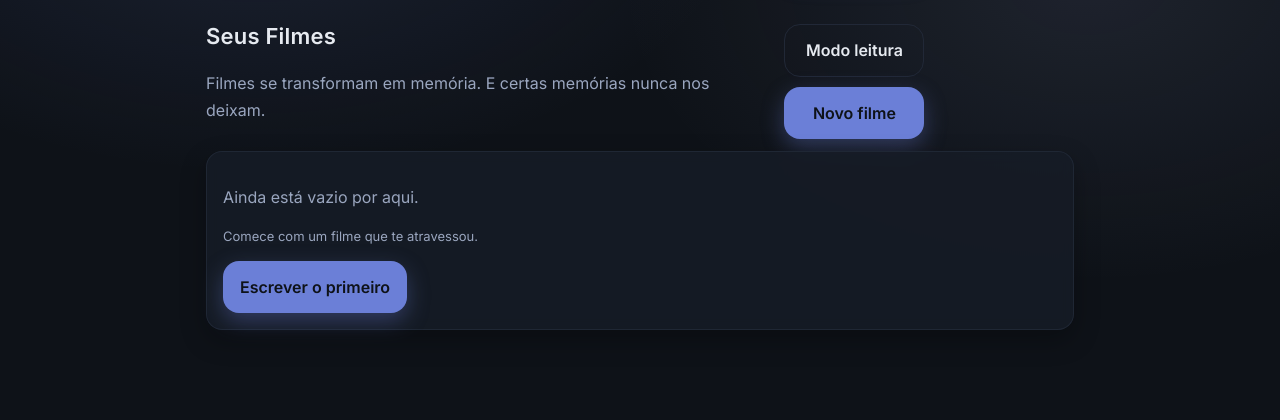
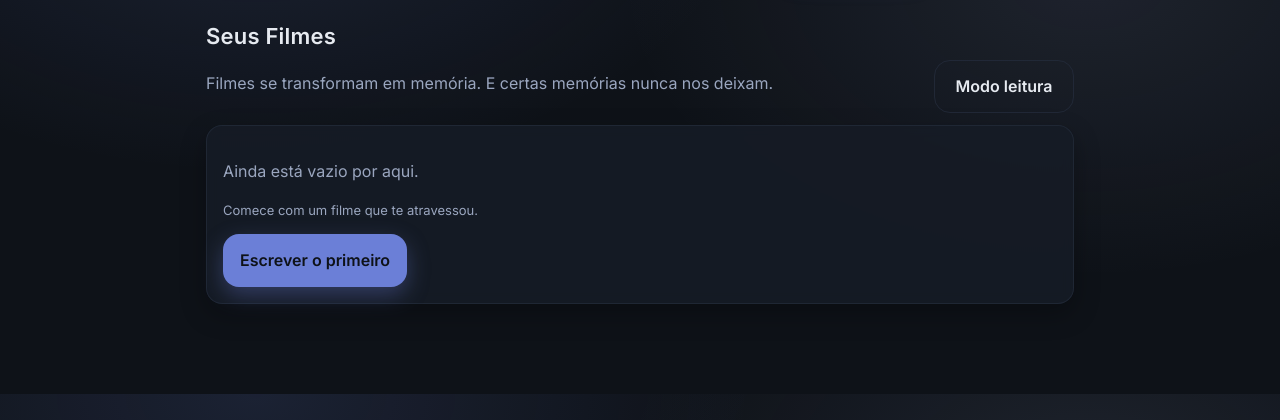
Before and after one commit to sabrinaandraderocha-cmyk/entrelinhas, a Flask app: page / in a window 1280 px wide. Shown: the part 113-533 px from the top of the page. Run offline with Flask 3, Linux system fonts and the light colour scheme; a user stored in the database is signed in; data that the repository does not hold is empty; some libraries are stand-ins or nearby versions.

Commit message:
Update index.html

```diff
--- a/templates/index.html
+++ b/templates/index.html
@@ -10,12 +10,10 @@
       </p>
     </div>
 
+    <!-- AÇÕES DA SEÇÃO (SEM DUPLICAR NOVO FILME) -->
     <div class="section-actions">
       <a class="btn secondary" href="{{ url_for('index', mode='read') }}">
         Modo leitura
-      </a>
-      <a class="btn primary" href="{{ url_for('new_entry') }}">
-        Novo filme
       </a>
     </div>
   </div>
@@ -26,6 +24,8 @@
       <p class="muted small">
         Comece com um filme que te atravessou.
       </p>
+
+      <!-- AÇÃO CONTEXTUAL (FAZ SENTIDO AQUI) -->
       <a class="btn primary" href="{{ url_for('new_entry') }}">
         Escrever o primeiro
       </a>
```
